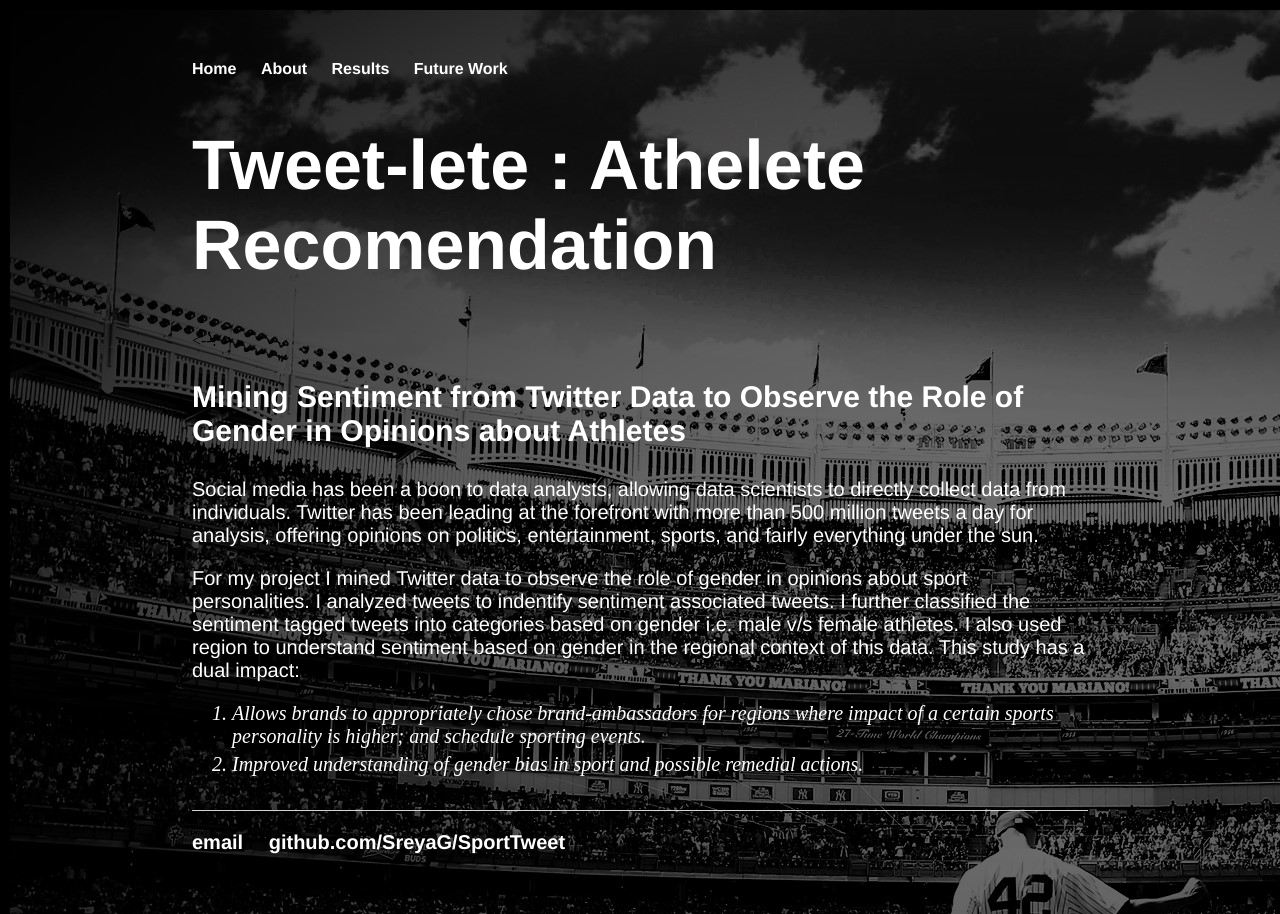
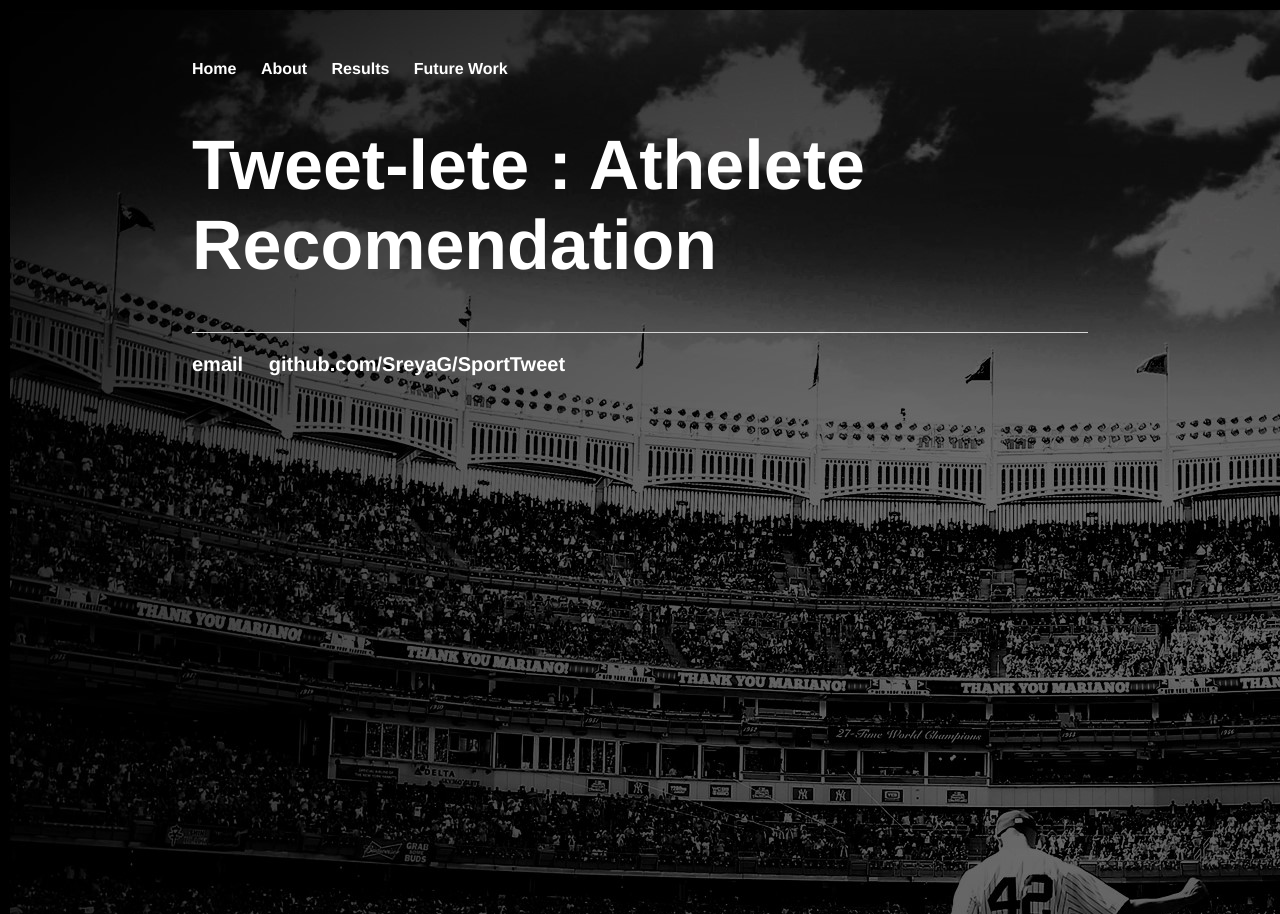
Before and after one commit to SreyaG/SportTweet, a Jekyll site: the page built from index.html, in a window 1280 px wide. Built offline with Jekyll 4.4.1, drawn with Linux system fonts in a browser that asks for light colours.

Commit message:
Update index.html

```diff
--- a/index.html
+++ b/index.html
@@ -4,7 +4,7 @@ title: Twitter Athlete
 ---
 <div class="blurb">
 	<h1><b>Tweet-lete : Athelete Recomendation</b></h1>
-	<--!<h3>Mining Sentiment from Twitter Data to Observe the Role of Gender in Opinions about Athletes</h3>
+	<!--<h3>Mining Sentiment from Twitter Data to Observe the Role of Gender in Opinions about Athletes</h3>
 	<p> Social media has been a boon to data analysts, allowing data scientists to directly collect data from individuals.
 	Twitter has been leading at the forefront with more than 500 million tweets a day for analysis, offering opinions on politics, entertainment,
 	sports, and fairly everything under the sun. </p>
```
